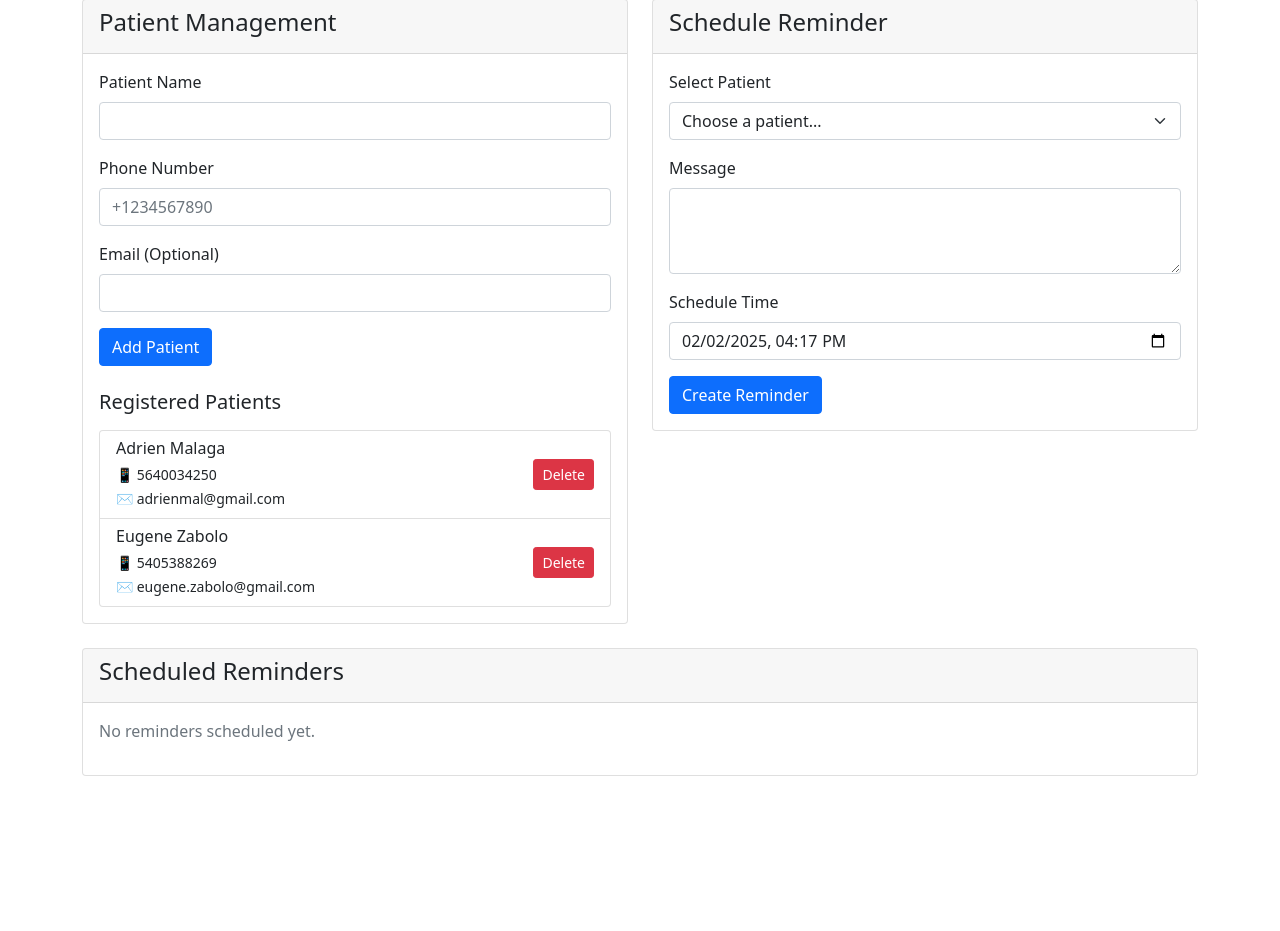
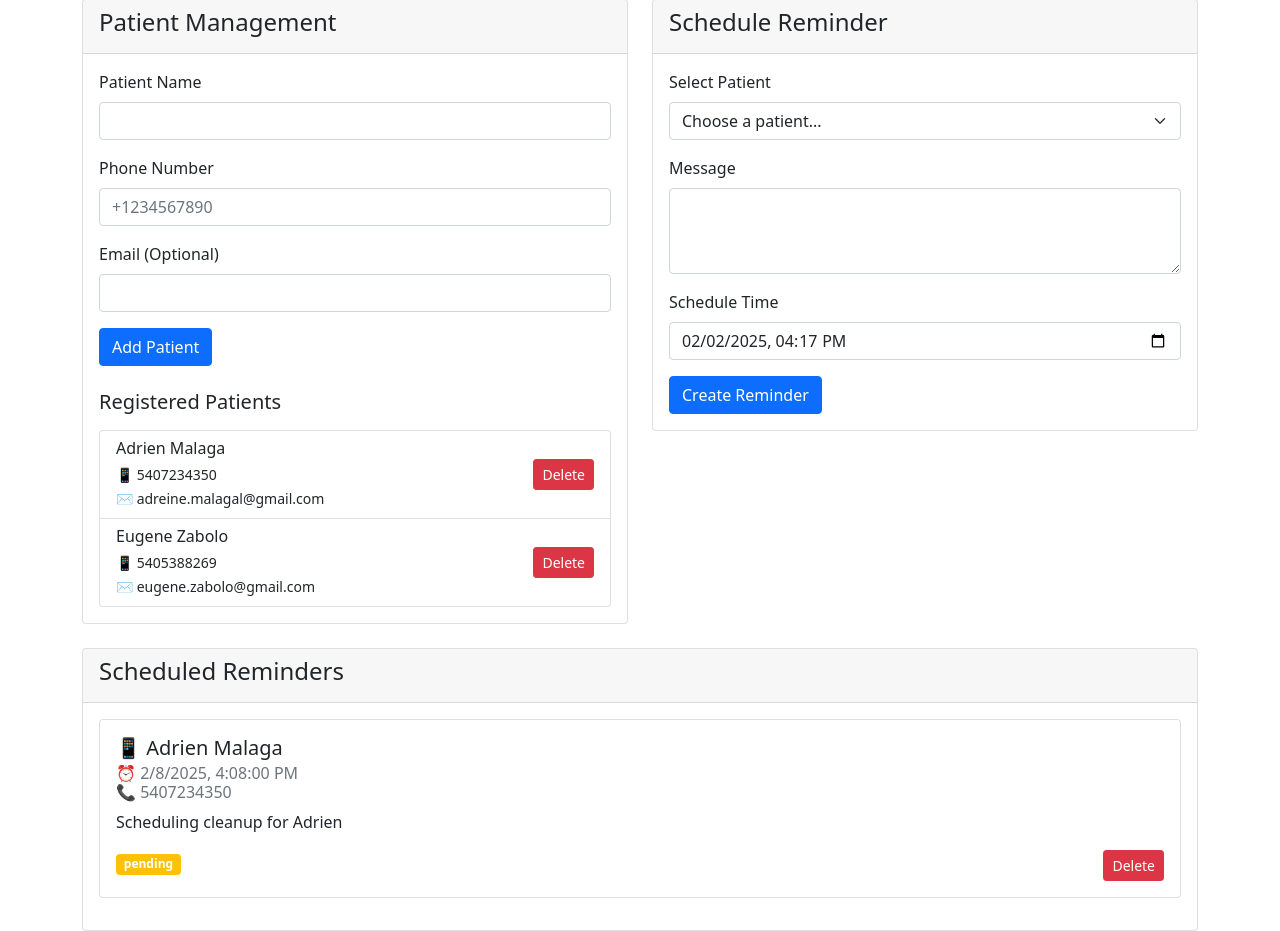
Before and after one commit to ezabolo/SMS-reminder-app, a Flask app: page / in a window 1280 px wide. Shown: the part 129-1060 px from the top of the page. Before the commit the page ends 905 px from the top, so only its background shows below. Run offline with Flask 3, Linux system fonts and the light colour scheme; a user stored in the database is signed in; data comes from the database, SQL or seed files in the repository; data that the repository does not hold is empty.

Commit message:
Fixit the date format with add adding reminders

```diff
--- a/app.py
+++ b/app.py
@@ -7,6 +7,7 @@
 import os
 from dotenv import load_dotenv
 from werkzeug.security import generate_password_hash, check_password_hash
+from dateutil import tz
 
 # Load environment variables
 load_dotenv()
@@ -167,18 +168,41 @@
                 'required_fields': ['patient_id', 'message', 'scheduled_time']
             }), 400
 
+        # Validate patient exists
+        patient = Patient.query.get(data['patient_id'])
+        if not patient:
+            return jsonify({
+                'error': 'Patient not found'
+            }), 404
+
         # Validate scheduled time
         try:
-            scheduled_time = datetime.fromisoformat(data['scheduled_time'])
+            # Handle various datetime formats
+            scheduled_time_str = data['scheduled_time']
+            # Remove any trailing 'Z' and replace with +00:00 for UTC
+            if scheduled_time_str.endswith('Z'):
+                scheduled_time_str = scheduled_time_str[:-1] + '+00:00'
+            # If no timezone info, assume UTC
+            elif not any(x in scheduled_time_str for x in ['+', '-', 'Z']):
+                scheduled_time_str += '+00:00'
+
+            scheduled_time = datetime.fromisoformat(scheduled_time_str)
+
+            # Convert to UTC if it's not
+            if scheduled_time.tzinfo is not None:
+                scheduled_time = scheduled_time.astimezone(tz.tzutc())
+
+            # Remove timezone info for database storage
+            scheduled_time = scheduled_time.replace(tzinfo=None)
+
             if scheduled_time < datetime.utcnow():
                 return jsonify({
-                    'error': 'Invalid scheduled time',
-                    'message': 'Scheduled time must be in the future'
+                    'error': 'Scheduled time must be in the future'
                 }), 400
-        except ValueError:
+
+        except Exception as e:
             return jsonify({
-                'error': 'Invalid datetime format',
-                'message': 'Use ISO format (YYYY-MM-DDTHH:MM:SS)'
+                'error': f'Invalid datetime format. Please use format: YYYY-MM-DDTHH:MM:SS (e.g., 2025-02-02T15:30:00)'
             }), 400
 
         reminder = Reminder(
--- a/templates/index.html
+++ b/templates/index.html
@@ -252,10 +252,14 @@
         document.getElementById('reminderForm').addEventListener('submit', function(e) {
             e.preventDefault();
 
+            // Get the datetime value and convert it to ISO format
+            const datetimeInput = document.getElementById('datetime').value;
+            const scheduledTime = new Date(datetimeInput);
+
             const data = {
                 patient_id: document.getElementById('patientSelect').value,
                 message: document.getElementById('message').value,
-                scheduled_time: new Date(document.getElementById('datetime').value).toISOString()
+                scheduled_time: scheduledTime.toISOString()
             };
 
             fetch('/api/reminders', {
@@ -268,9 +272,12 @@
             .then(response => response.json())
             .then(data => {
                 if (data.error) {
-                    alert(data.message);
+                    alert(data.error);
                 } else {
                     document.getElementById('reminderForm').reset();
+                    // Set current time as default
+                    const now = new Date();
+                    now.setMinutes(now.getMinutes() - now.getTimezoneOffset());
                     document.getElementById('datetime').value = now.toISOString().slice(0, 16);
                     loadReminders();
                 }
```
Also changed, not shown: instance/reminders.db.
